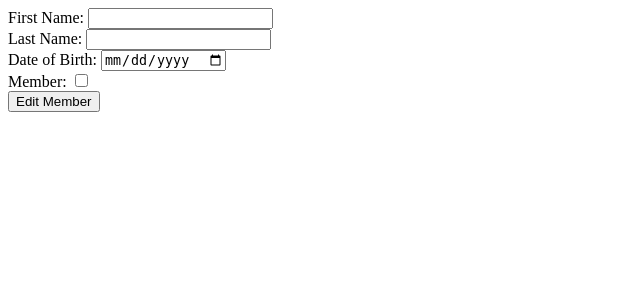
After one commit to constable-ldp/gym_management_app, a Flask app: template templates/members/show.html in a window 1280 px wide. The commit adds this page. Shown: the top 300 px of the page, without its empty margins (0-640 px from the left). Run offline with Flask 2, Linux system fonts and the light colour scheme; the template is opened without the code that fills it, so the values that code supplies are empty.

Commit message:
added members html

```diff
--- a/controllers/member_controller.py
+++ b/controllers/member_controller.py
@@ -8,3 +8,8 @@ members_blueprint = Blueprint('members', __name__)
 def members():
     members = member_repository.select_all()
     return render_template('members/index.html', members=members)
+
+@members_blueprint.route('/members/<id>')
+def member(id):
+    member = member_repository.select(id)
+    return render_template('members/show.html', member=member)
--- /dev/null
+++ b/static/style.css
@@ -0,0 +1,13 @@
+tr:hover { background: #ddd; }
+
+td { border: 1px solid #000; border-collapse: collapse; }
+
+td a { display: block; padding: 5px 20px; }
+
+input[type=checkbox]:checked + .collapse {
+    display: block;
+}
+
+.collapse {
+    display: none;
+}
--- a/templates/base.html
+++ b/templates/base.html
@@ -4,6 +4,7 @@
     <meta charset="UTF-8">
     <meta name="viewport" content="width=device-width, initial-scale=1.0">
     <meta http-equiv="X-UA-Compatible" content="ie=edge">
+    <link rel="stylesheet" href="{{ url_for('static', filename='style.css') }}">
     <title>Gym Management App</title>
 </head>
 <body>
--- a/templates/index.html
+++ b/templates/index.html
@@ -2,5 +2,7 @@
 {% block content %}
 
 <h1>Homepage</h1>
+<input type="checkbox" />
+<div>Toggle Using CSS</div>
 
 {% endblock %}
--- /dev/null
+++ b/templates/members/show.html
@@ -0,0 +1,47 @@
+{% extends "base.html" %}
+{% block content %}
+
+{{member.first_name}}
+{{member.last_name}}
+{{member.date_of_birth}}
+{{member.membership}}
+{{member.member_since}}
+{{member.member_until}}
+{{member.member_premium}}
+<form action="/members" method="post">
+    <div>
+        <label for="first_name">First Name:</label>
+        <input type="text" name="first_name" id="first_name" value="{{member.first_name}}">
+    </div>
+    <div>
+        <label for="last_name">Last Name:</label>
+        <input type="text" name="last_name" id="last_name" value="{{member.last_name}}">
+    </div>
+    <div>
+        <label for="date_of_birth">Date of Birth:</label>
+        <input type="date" name="date_of_birth" id="date_of_birth" value="{{member.date_of_birth}}">
+    </div>
+        <label for="membership">Member:</label>
+        <input type="checkbox" name="membership" id="membership" {% if member.membership %} checked {% endif %}>
+    <div class=collapse>
+        <div>
+            <label for="member_since">Member Since:</label>
+            <input type="date" name="member_since" id="member_since" value={{member.member_since}}>
+        </div>
+        <div>
+            <label for="member_until"> Member Until:</label>
+            <input type="date" name="member_until" id="member_until" value={{member.member_until}}>
+        </div>
+        <div>
+            <label for="premium">Premium:</label>
+            <input type="checkbox" name="premium" id="premium" {% if member.premium %} checked {% endif %}>
+        </div>
+    </div>
+    <div>
+        <input type="submit" value="Edit Member">
+    </div>
+</form>
+
+
+
+{% endblock %}
```
Also changed, not shown: templates/members/index.html (+21 -10 lines).
